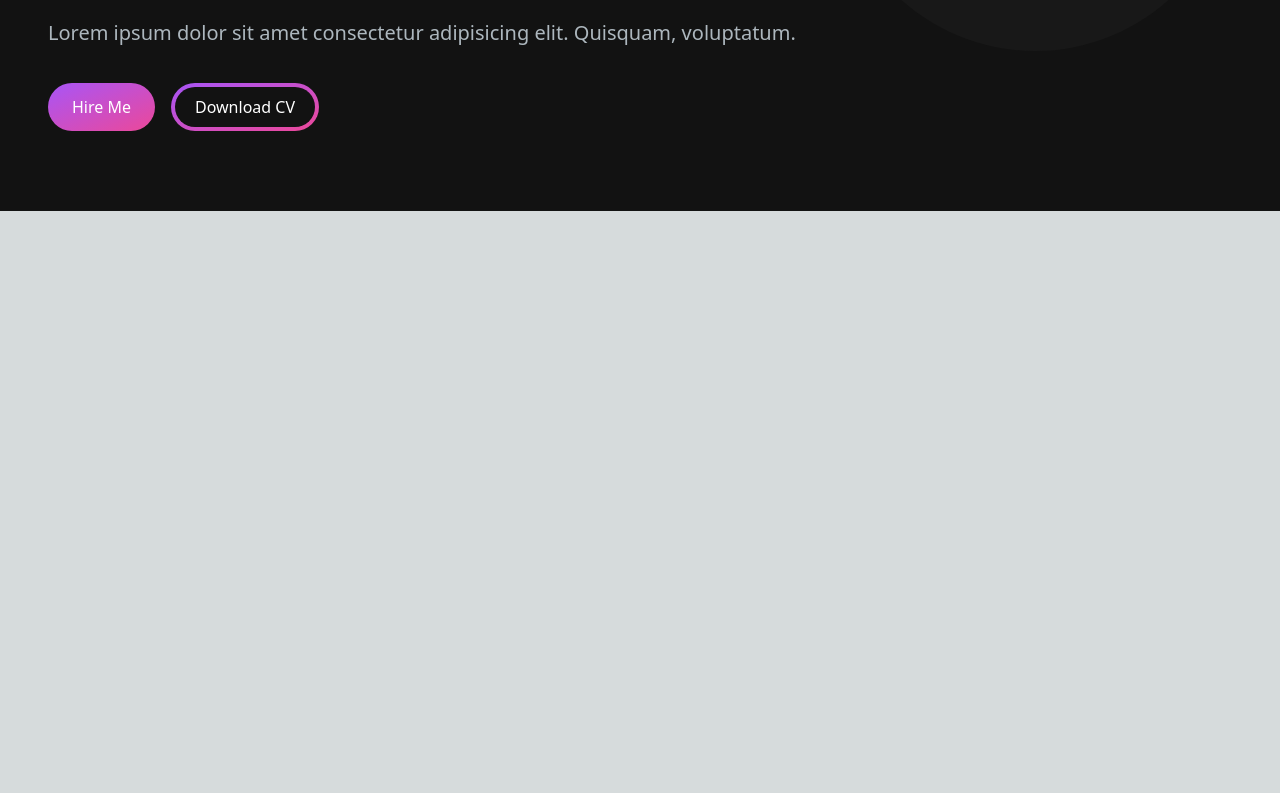
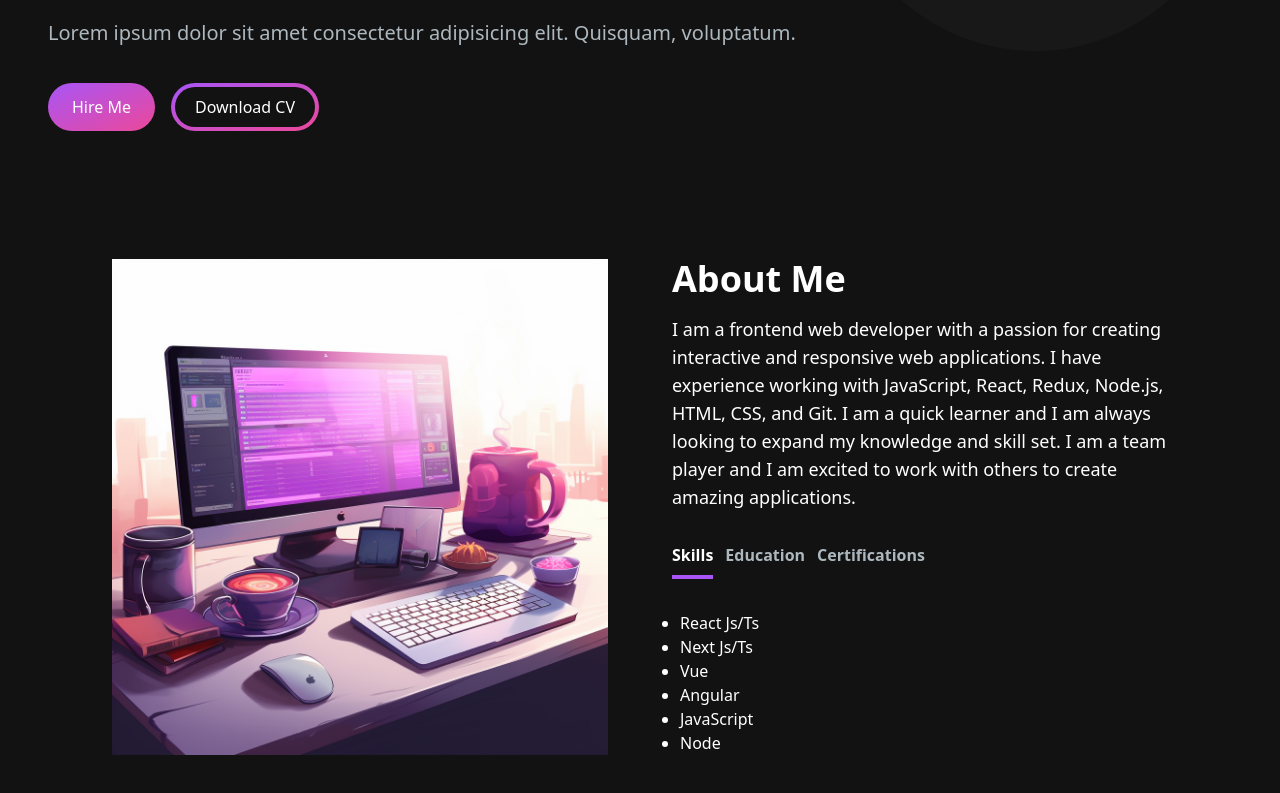
Before and after one commit to flexdanos/my-portfolio, a Next.js app: page / in a window 1280 px wide. Shown: the part 605-1398 px from the top of the page. Before the commit the page ends 816 px from the top, so only its background shows below. Built offline with nearby package versions, Linux system fonts and the light colour scheme.

Commit message:
about section

```diff
--- /dev/null
+++ b/src/components/AboutSection.jsx
@@ -0,0 +1,97 @@
+"use client";
+import React, { useTransition, useState } from "react";
+import Image from "next/image";
+import TabButton from "./TabButton";
+
+const TAB_DATA = [
+  {
+    title: "Skills",
+    id: "skills",
+    content: (
+      <ul className="pl-2 list-disc">
+        <li>React Js/Ts</li>
+        <li>Next Js/Ts</li>
+        <li>Vue</li>
+        <li>Angular</li>
+        <li>JavaScript</li>
+        <li>Node</li>
+      </ul>
+    ),
+  },
+  {
+    title: "Education",
+    id: "education",
+    content: (
+      <ul className="pl-2 list-disc">
+        <li>Takoradi Technical University</li>
+      </ul>
+    ),
+  },
+  {
+    title: "Certifications",
+    id: "certifications",
+    content: (
+      <ul className="pl-2 list-disc">
+        <li>AWS Cloud Practitioner</li>
+      </ul>
+    ),
+  },
+];
+
+const AboutSection = () => {
+  const [tab, setTab] = useState("skills");
+  const [isPending, startTransition] = useTransition();
+
+  const handleTabChange = (id) => {
+    startTransition(() => {
+      setTab(id);
+    });
+  };
+
+  return (
+    <section className="text-white" id="about">
+      <div className="items-center gap-8 px-4 py-8 md:grid md:grid-cols-2 xl:gap-16 sm:py-16 xl:px-16">
+        <Image src="/images/about-image.png" width={500} height={500} />
+        <div className="flex flex-col h-full mt-4 text-left md:mt-0">
+          <h2 className="mb-4 text-4xl font-bold text-white">About Me</h2>
+          <p className="text-base lg:text-lg">
+            I am a frontend web developer with a passion for creating
+            interactive and responsive web applications. I have experience
+            working with JavaScript, React, Redux, Node.js, HTML, CSS,
+            and Git. I am a quick learner and I am always
+            looking to expand my knowledge and skill set. I am a team player and
+            I am excited to work with others to create amazing applications.
+          </p>
+          <div className="flex flex-row justify-start mt-8">
+            <TabButton
+              selectTab={() => handleTabChange("skills")}
+              active={tab === "skills"}
+            >
+              {" "}
+              Skills{" "}
+            </TabButton>
+            <TabButton
+              selectTab={() => handleTabChange("education")}
+              active={tab === "education"}
+            >
+              {" "}
+              Education{" "}
+            </TabButton>
+            <TabButton
+              selectTab={() => handleTabChange("certifications")}
+              active={tab === "certifications"}
+            >
+              {" "}
+              Certifications{" "}
+            </TabButton>
+          </div>
+          <div className="mt-8">
+            {TAB_DATA.find((t) => t.id === tab).content}
+          </div>
+        </div>
+      </div>
+    </section>
+  );
+};
+
+export default AboutSection;
--- a/src/components/HeroSection.jsx
+++ b/src/components/HeroSection.jsx
@@ -26,9 +26,7 @@
                 1000,
                 "Web Developer",
                 1000,
-                "Mobile Developer",
-                1000,
-                "UI/UX Designer",
+                "Frontend Developer",
                 1000,
               ]}
               wrapper="span"
--- /dev/null
+++ b/src/components/TabButton.jsx
@@ -0,0 +1,26 @@
+import React from "react";
+import { motion } from "framer-motion";
+
+const variants = {
+  default: { width: 0 },
+  active: { width: "calc(100% - 0.75rem)" },
+};
+
+const TabButton = ({ active, selectTab, children }) => {
+  const buttonClasses = active ? "text-white" : "text-[#ADB7BE]";
+
+  return (
+    <button onClick={selectTab}>
+      <p className={`mr-3 font-semibold hover:text-white ${buttonClasses}`}>
+        {children}
+      </p>
+      <motion.div
+        animate={active ? "active" : "default"}
+        variants={variants}
+        className="h-1 mt-2 mr-3 bg-primary-500"
+      ></motion.div>
+    </button>
+  );
+};
+
+export default TabButton;
--- a/src/pages/index.js
+++ b/src/pages/index.js
@@ -2,6 +2,7 @@
 import { Inter } from 'next/font/google'
 import HeroSection from '@/components/HeroSection'
 import Navbar from '@/components/Navbar'
+import AboutSection from '@/components/AboutSection'
 
 const inter = Inter({ subsets: ['latin'] })
 
@@ -11,6 +12,7 @@
       <Navbar/>
       <div className="container px-12 py-4 mx-auto mt-24">
       <HeroSection/>
+      <AboutSection />
       </div>
     </main>
   )
```
Also changed, not shown: public/images/about-image.png (added).
